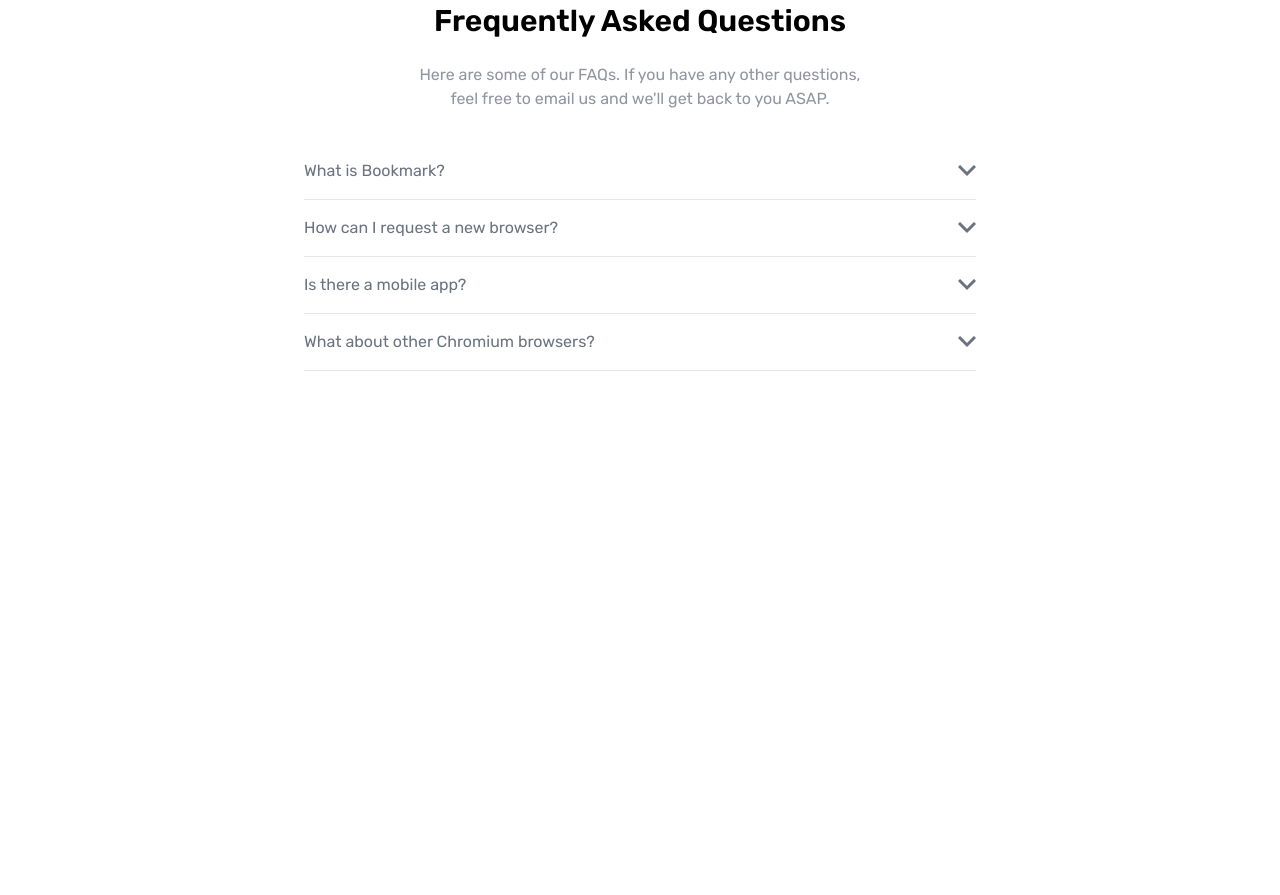
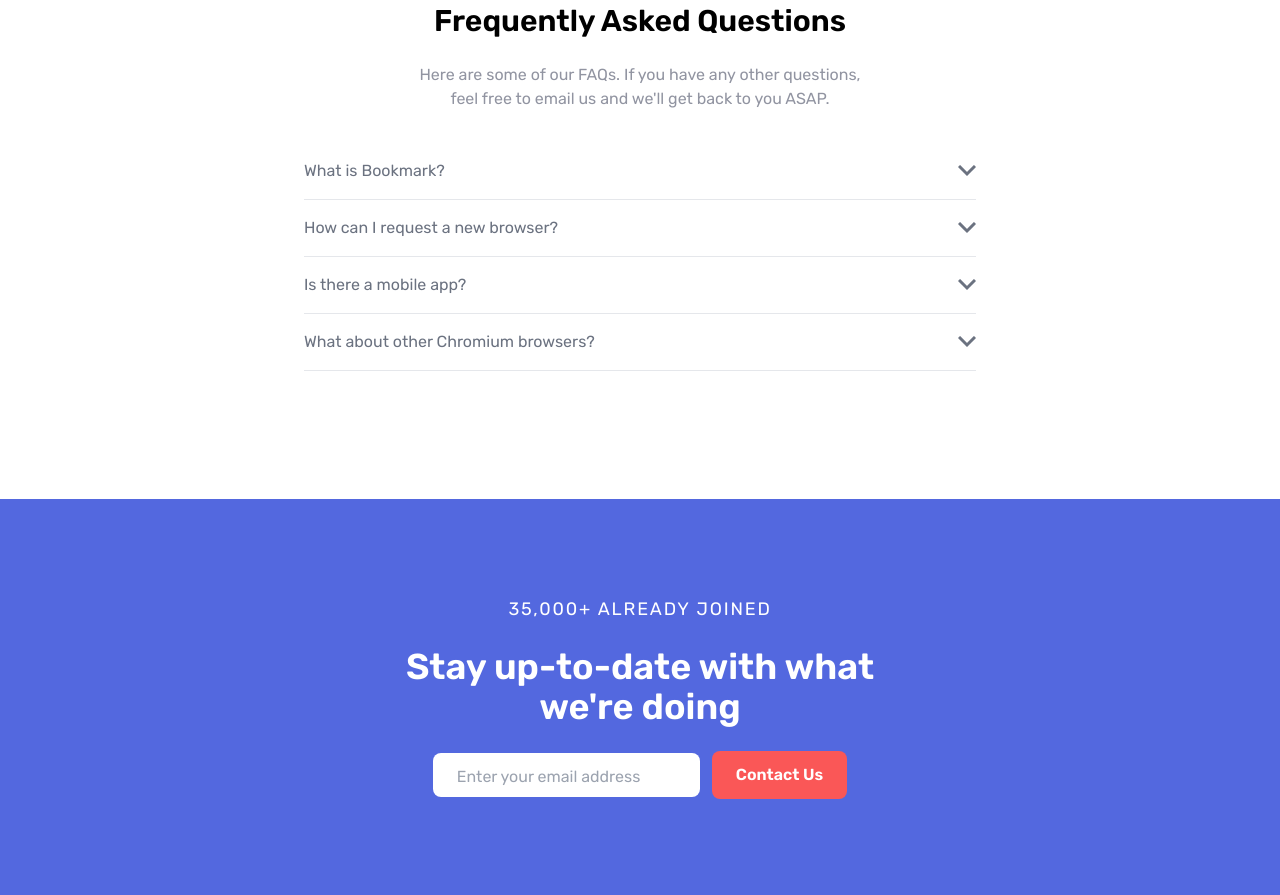
Before and after one commit to jescalada/tailwind-course, a website: page bookmark/index.html in a window 1280 px wide. Shown: the part 2058-2953 px from the top of the page. Before the commit the page ends 2557 px from the top, so only its background shows below. Drawn offline with Linux system fonts and the light colour scheme.

Commit message:
Add newsletter section

```diff
--- a/bookmark/index.html
+++ b/bookmark/index.html
@@ -1,5 +1,5 @@
 <!DOCTYPE html>
-<html lang="en">
+<html lang="en" class="scroll-smooth">
   <head>
     <meta charset="UTF-8" />
     <meta http-equiv="X-UA-Compatible" content="IE=edge" />
@@ -27,9 +27,13 @@
         <div
           class="hidden items-center space-x-10 uppercase text-grayishBlue md:flex"
         >
-          <a href="" class="tracking-widest hover:text-softRed">Features</a>
-          <a href="" class="tracking-widest hover:text-softRed">Download</a>
-          <a href="" class="tracking-widest hover:text-softRed">FAQ</a>
+          <a href="#features" class="tracking-widest hover:text-softRed"
+            >Features</a
+          >
+          <a href="#download" class="tracking-widest hover:text-softRed"
+            >Download</a
+          >
+          <a href="#faq" class="tracking-widest hover:text-softRed">FAQ</a>
           <a
             href=""
             class="tracking-widest hover:text-softRed px-8 py-2 text-white bg-softRed rounded-lg shadow-md hover:bg-white"
@@ -521,5 +525,44 @@
         </div>
       </div>
     </section>
+
+    <!-- Newsletter Section -->
+    <section id="newsletter" class="bg-softBlue">
+      <div class="max-w-lg mx-auto py-24">
+        <p
+          class="mb-6 text-lg tracking-widest text-center text-white uppercase"
+        >
+          35,000+ Already Joined
+        </p>
+        <h2
+          class="px-3 mb-6 text-3xl font-semibold text-center text-white md:text-4xl"
+        >
+          Stay up-to-date with what we're doing
+        </h2>
+
+        <!-- Form -->
+        <form
+          class="flex flex-col items-start justify-center max-w-2xl mx-auto space-y-6 text-base px-6 md:flex-row md:space-y-0 md:space-x-4 md:px-0"
+        >
+          <!-- Input and Button Container -->
+          <div
+            class="flex flex-col justify-between items-center mx-auto md:flex-row md:mx-0"
+          >
+            <input
+              type="text"
+              name="email"
+              class="flex-1 px-6 pt-3 pb-2 mb-4 rounded-lg border-1 border-white focus:outline-none md:mr-3 md:mb-0"
+              placeholder="Enter your email address"
+            />
+
+            <input
+              type="submit"
+              class="inline-flex px-6 py-3 font-semibold text-center text-white duration-200 transform rounded-lg cursor-pointer focus:outline-none bg-softRed hover:opacity-90"
+              value="Contact Us"
+            />
+          </div>
+        </form>
+      </div>
+    </section>
   </body>
 </html>
```
Also changed, not shown: bookmark/css/style.css.
